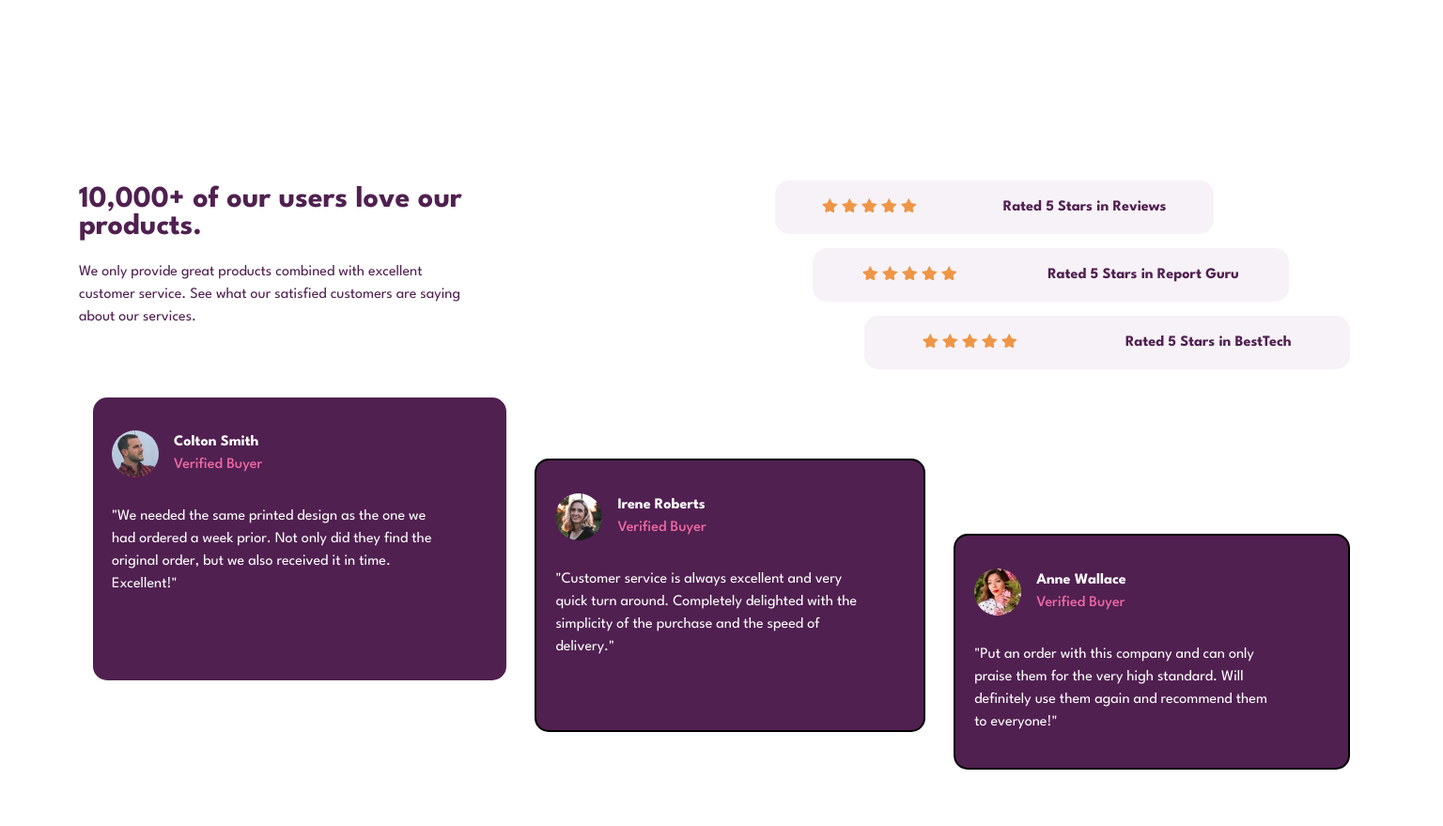
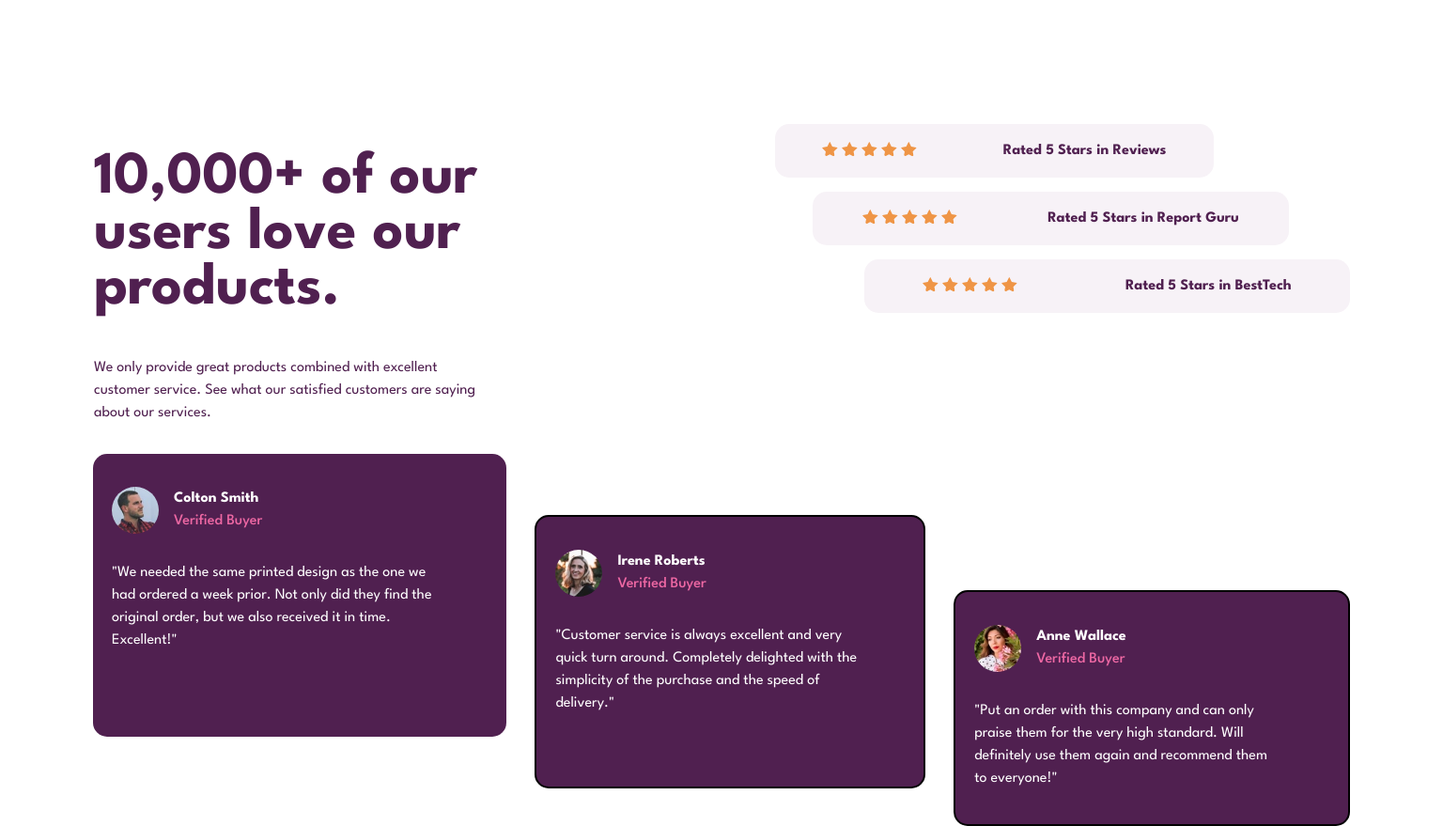
Before and after one commit to cosuoji/social-proof-section-master, a plain HTML site: page index.html in a window 1536 px wide. Shown: the whole page at 94% size. Before the commit the page ends 819 px from the top, so only its background shows below. Drawn offline with Linux system fonts and the light colour scheme.

Commit message:
Made changed to main heading and paragraph styles

```diff
--- a/css/styles.css
+++ b/css/styles.css
@@ -113,8 +113,13 @@ img{
 
     .mainarea .heading{
         width: 30%;
+        padding-left: 1rem;
     }
 
+    .mainarea h1{
+        font-size: 4rem;
+        font-weight: 700;
+    }
     .mainarea article{
       width: 40%;
     }
```
